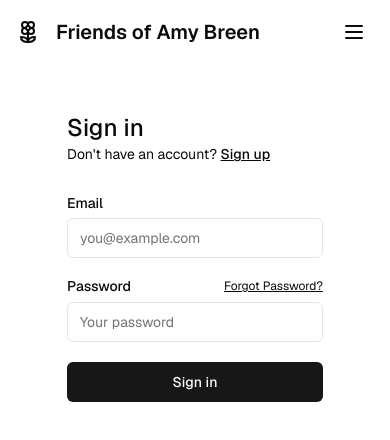
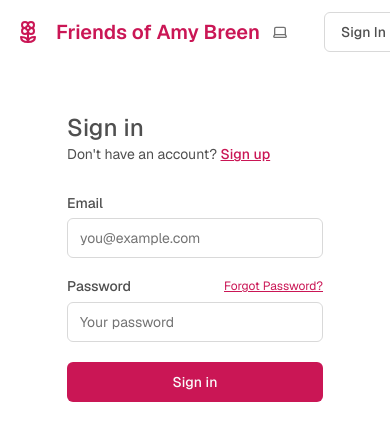
Before and after one commit to waxidiotic/friendsofamybreen, a Next.js app: page /sign-in in a window 390 px wide. Shown: the top 440 px of the page. Built offline with nearby package versions, Linux system fonts and the light colour scheme; no server answers.

Commit message:
more styling

```diff
--- a/app/(auth-pages)/sign-in/page.tsx
+++ b/app/(auth-pages)/sign-in/page.tsx
@@ -12,7 +12,7 @@ export default async function Login(props: { searchParams: Promise<Message> }) {
       <h1 className="text-2xl font-medium">Sign in</h1>
       <p className="text-sm text-foreground">
         Don't have an account?{" "}
-        <Link className="text-foreground font-medium underline" href="/sign-up">
+        <Link className="text-primary font-medium underline" href="/sign-up">
           Sign up
         </Link>
       </p>
@@ -22,7 +22,7 @@ export default async function Login(props: { searchParams: Promise<Message> }) {
         <div className="flex justify-between items-center">
           <Label htmlFor="password">Password</Label>
           <Link
-            className="text-xs text-foreground underline"
+            className="text-xs text-primary underline"
             href="/forgot-password"
           >
             Forgot Password?
--- a/app/globals.css
+++ b/app/globals.css
@@ -5,65 +5,61 @@
 @layer base {
   :root {
     --background: 0 0% 100%;
-    --foreground: 0 0% 3.9%;
+    --foreground: 0 0% 31%;
     --card: 0 0% 100%;
-    --card-foreground: 0 0% 3.9%;
+    --card-foreground: 0 0% 5%;
     --popover: 0 0% 100%;
-    --popover-foreground: 0 0% 3.9%;
-    --primary: 0 0% 9%;
+    --popover-foreground: 0 0% 5%;
+
+    --primary: 339 80% 44%;
     --primary-foreground: 0 0% 98%;
-    --secondary: 0 0% 96.1%;
-    --secondary-foreground: 0 0% 9%;
-    --muted: 0 0% 96.1%;
-    --muted-foreground: 0 0% 45.1%;
-    --accent: 0 0% 96.1%;
-    --accent-foreground: 0 0% 9%;
-    --destructive: 0 84.2% 60.2%;
+
+    --secondary: 0 0% 96%;
+    --secondary-foreground: 0 0% 5%;
+
+    --muted: 0 0% 96%;
+    --muted-foreground: 0 0% 45%;
+
+    --accent: 0 0% 96%;
+    --accent-foreground: 0 0% 5%;
+
+    --destructive: 0 84% 60%;
     --destructive-foreground: 0 0% 98%;
-    --border: 0 0% 89.8%;
-    --input: 0 0% 89.8%;
-    --ring: 0 0% 3.9%;
+
+    --border: 0 0% 92%;
+    --input: 0 0% 85%;
+    --ring: 0 0% 76%;
+
     --radius: 0.5rem;
-    --chart-1: 12 76% 61%;
-    --chart-2: 173 58% 39%;
-    --chart-3: 197 37% 24%;
-    --chart-4: 43 74% 66%;
-    --chart-5: 27 87% 67%;
   }
 
   .dark {
-    --background: 0 0% 3.9%;
+    --background: 300 3% 6%;
     --foreground: 0 0% 98%;
-    --card: 0 0% 3.9%;
+
+    --card: 300 6% 7%;
     --card-foreground: 0 0% 98%;
-    --popover: 0 0% 3.9%;
+
+    --popover: 300 6% 7%;
     --popover-foreground: 0 0% 98%;
-    --primary: 0 0% 98%;
-    --primary-foreground: 0 0% 9%;
-    --secondary: 0 0% 14.9%;
+
+    --primary: 287 20% 52%;
+    --primary-foreground: 0 0% 98%;
+
+    --secondary: 285 5% 15%;
     --secondary-foreground: 0 0% 98%;
-    --muted: 0 0% 14.9%;
-    --muted-foreground: 0 0% 63.9%;
-    --accent: 0 0% 14.9%;
+
+    --muted: 290 5% 22%;
+    --muted-foreground: 285 5% 49%;
+
+    --accent: 287 45% 14%;
     --accent-foreground: 0 0% 98%;
-    --destructive: 0 62.8% 30.6%;
+
+    --destructive: 0 84% 60%;
     --destructive-foreground: 0 0% 98%;
-    --border: 0 0% 14.9%;
-    --input: 0 0% 14.9%;
-    --ring: 0 0% 83.1%;
-    --chart-1: 220 70% 50%;
-    --chart-2: 160 60% 45%;
-    --chart-3: 30 80% 55%;
-    --chart-4: 280 65% 60%;
-    --chart-5: 340 75% 55%;
+
+    --border: 280 5% 12%;
+    --input: 285 4% 18%;
+    --ring: 286 20% 40%;
   }
 }
-
-@layer base {
-  * {
-    @apply border-border;
-  }
-  body {
-    @apply bg-background text-foreground;
-  }
-}
--- a/app/page.tsx
+++ b/app/page.tsx
@@ -8,13 +8,13 @@ export default async function Index() {
 
   return (
     <main className="mb-auto">
-      <div className="divide-y divide-gray-200 dark:divide-gray-700">
+      <div className="divide-y divide-muted-foreground">
         <div className="space-y-2 pb-8 pt-6 md:space-y-5">
-          <h1 className="text-3xl font-extrabold leading-9 tracking-light text-gray-900 dark:text-gray-100 sm:text-4xl sm:leading-10 md:text-6xl md:leading-14">
+          <h1 className="text-3xl font-extrabold leading-9 tracking-light text-foreground sm:text-4xl sm:leading-10 md:text-6xl md:leading-14">
             Latest
           </h1>
         </div>
-        <ul className="divide-y divide-gray-200 dark:divide-gray-700">
+        <ul className="divide-y divide-muted-foreground">
           {posts?.length ? (
             posts?.map((post) => <Post key={post.id} post={post} />)
           ) : (
--- a/components/header.tsx
+++ b/components/header.tsx
@@ -1,6 +1,5 @@
 import Link from "next/link";
-import { Flower2Icon, Menu } from "lucide-react";
-import { Button } from "@/components/ui/button";
+import { Flower2Icon } from "lucide-react";
 import { UserNav } from "@/components/user-nav";
 import { ThemeSwitcher } from "./theme-switcher";
 
@@ -13,39 +12,16 @@ export default async function Header() {
             <Link
               href="/"
               aria-label="Home"
-              className="flex space-x-4 items-center font-semibold"
+              className="flex space-x-4 items-center font-semibold text-primary"
             >
               <Flower2Icon />
               <div className="text-xl">Friends of Amy Breen</div>
             </Link>
           </div>
-          <div className="hidden md:flex md:items-center md:space-x-6">
-            <nav className="flex space-x-4 items-center">
-              <Button asChild variant="ghost">
-                <Link
-                  href="/updates"
-                  className="text-muted-foreground hover:text-primary px-3 py-2 rounded-md text-sm font-medium"
-                >
-                  Updates
-                </Link>
-              </Button>
-              {/* <Button asChild variant="ghost">
-                <Link
-                  href="/memories"
-                  className="text-muted-foreground hover:text-primary px-3 py-2 rounded-md text-sm font-medium"
-                >
-                  Memories
-                </Link>
-              </Button> */}
-              <ThemeSwitcher />
-              <UserNav />
-            </nav>
-          </div>
-          <div className="flex md:hidden">
-            <Button variant="ghost" size="icon" aria-label="Open menu">
-              <Menu className="h-6 w-6" />
-            </Button>
-          </div>
+          <nav className="flex space-x-4 items-center">
+            <ThemeSwitcher />
+            <UserNav />
+          </nav>
         </div>
       </div>
     </header>
--- a/components/post.tsx
+++ b/components/post.tsx
@@ -8,7 +8,7 @@ export const Post = ({ post }: { post: IPost }) => {
         <div className="space-y-2 space-x-4 xl:grid xl:grid-cols-4 xl:items-baseline xl:space-y-0">
           <dl>
             <dt className="sr-only">Published on</dt>
-            <dd className="text-base font-medium leading-6 text-gray-500 dark:text-gray-400">
+            <dd className="text-base font-medium leading-6 text-muted-foreground">
               <time dateTime={post.created_at}>
                 {formatTimestamp(post.created_at)}
               </time>
@@ -18,23 +18,15 @@ export const Post = ({ post }: { post: IPost }) => {
             <div className="space-y-6">
               <div>
                 <h2 className="text-2xl font-bold leading-8 tracking-light">
-                  <a href="/blog" className="text-gray-900 dark:text-gray-100">
+                  <a href="/blog" className="text-primary">
                     {post.title}
                   </a>
                 </h2>
               </div>
-              <div className="prose max-w-none text-gray-500 dark:text-gray-400">
+              <div className="prose max-w-none text-foreground">
                 {post.body}
               </div>
             </div>
-            {/* <div className="text-base font-medium leading-6">
-              <a
-                href="/link"
-                className="text-primary-500 hover:text-primary-600 dark:hover:text-primary-400"
-              >
-                Read more →
-              </a>
-            </div> */}
           </div>
         </div>
       </article>
```
